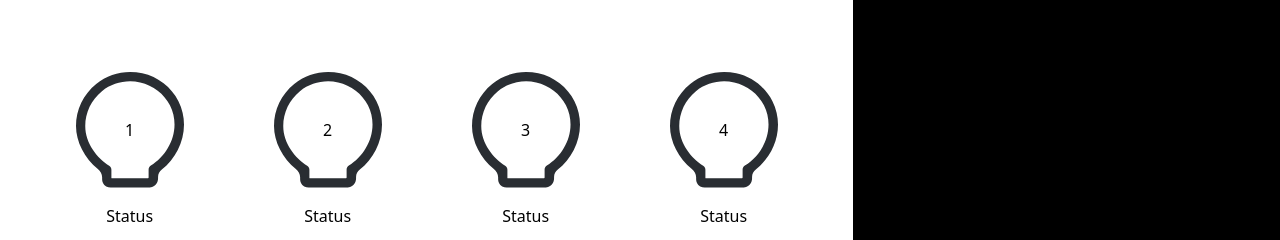
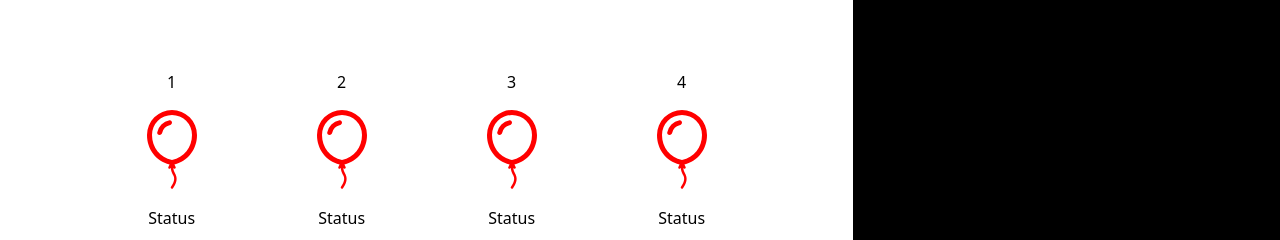
Before and after one commit to danivict/site-baloes, a React (Vite) app: page / in a window 1280 px wide. Shown: the part 288-528 px from the top of the page. Built offline with nearby package versions, Linux system fonts and the light colour scheme; no server answers.

Commit message:
now leds change color

```diff
--- a/package.json
+++ b/package.json
@@ -12,6 +12,7 @@
     "axios": "^1.4.0",
     "react": "^18.2.0",
     "react-dom": "^18.2.0",
+    "react-icons": "^4.8.0",
     "react-modal": "^3.16.1",
     "url": "^0.11.0"
   },
--- a/src/App.jsx
+++ b/src/App.jsx
@@ -1,19 +1,25 @@
 import { useCallback, useEffect, useState } from 'react'
+import {IconContext} from 'react-icons'
+import {BsBalloon} from 'react-icons/bs'
 import ballon from './assets/ballon.svg'
 import close from './assets/close.svg'
 import menuHamburger from './assets/menu_hamburger.svg'
-import { dynamicsEffects, staticEffects } from './effects';
+import { dynamicsEffects, staticEffects, staticEffectsNames } from './effects';
 import { getBalloonEffect, getBalloonQuantity, updateBaloonEffect } from './baloons.service';
 
-function Ballon({ id }) {
+function Ballon({ id, color }) {
   return (
     <div className='flex flex-col justify-center items-center cursor-pointer p-6 transition rounded-md border border-transparent
-    hover:border-b hover:border-r hover:border-b-black hover:border-r-black'>
-      <div className='relative flex justify-center items-center'>
-        <img src={ballon} />
-        <p className='absolute'>{id}</p>
+    hover:shadow-lg'>
+      <div className='relative flex flex-col justify-center items-center'>
+        <p className='mb-4'>{id}</p>
+        <IconContext.Provider value={{ color: color, size: "5rem", className: `global-class-name drop-shadow-[0_0px_10px_${color}]` }}>
+          <div>
+            <BsBalloon/>
+          </div>
+        </IconContext.Provider>
       </div>
-      <p className='mt-4'>Status</p>
+      <p className='mt-4'>Status </p>
     </div>
   )
 }
@@ -62,7 +68,7 @@ function App() {
           <h1 className='text-3xl max-xs:py-10'>Balões</h1>
           <div className='flex flex-wrap justify-center items-center gap-10'>
             {
-              baloonQuantity ? Array(baloonQuantity).fill(true).map((_, i) => <Ballon key={i} id={i + 1} />) : <Spinner />
+              baloonQuantity ? Array(baloonQuantity).fill(true).map((_, i) => <Ballon key={i} id={i + 1} color={ staticEffectsNames[baloonEffect.toString()] } />) : <Spinner />
             }
           </div>
         </div>
@@ -70,7 +76,7 @@ function App() {
       max-sm:fixed max-sm:-right-full max-sm:h-screen transition-all`}>
 
 
-          <form action="" //Menu de seleção de efeito
+          <form action="" //Menu de seleção de efeito baloonEffect.toString()
             className='flex flex-col justify-center items-center'>
             <div className='mt-6 px-6 max-sm:mt-28'>
               <label htmlFor="cars" className='text-white'>Escolha um efeito: </label>
--- a/src/effects.js
+++ b/src/effects.js
@@ -12,6 +12,20 @@ export const staticEffects = {
     "10": "laranja",
 };
 
+export const staticEffectsNames = {
+    "11": "black",
+    "1": "red",
+    "2": "green",
+    "3": "blue",
+    "4": "white",
+    "5": "green",
+    "6": "pink",
+    "7": "cyan",
+    "8": "purple",
+    "9": "yellow",
+    "10": "orange",
+};
+
 export const dynamicsEffects = {
     "12": "flashes",
     "13": "pulso em StandBy",
```
Also changed, not shown: 1 other file (tests, documents, lock files or other folders).
